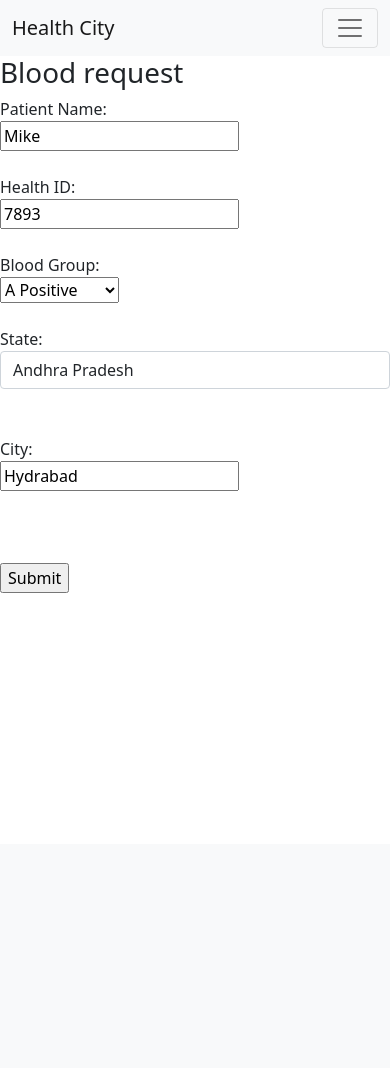
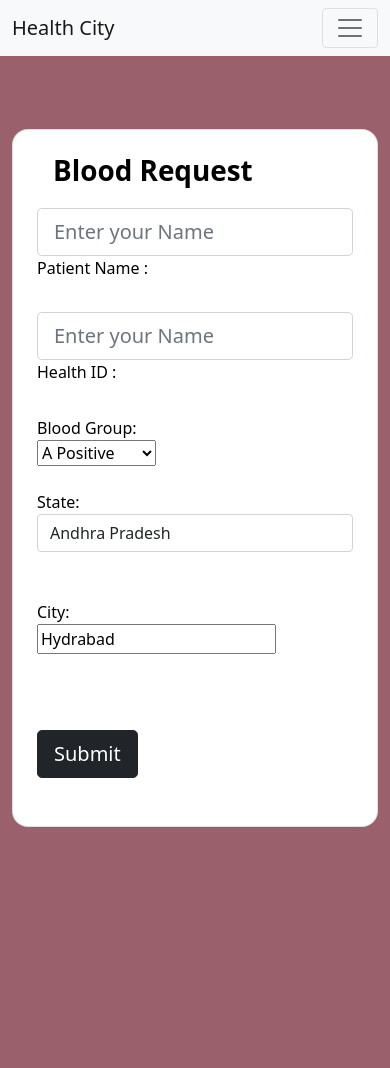
Before and after one commit to akash-r-prabhu/CodePoltergeist_AkashRPrabhu, a Flask app: page /request_for_blood in a window 390 px wide. Before the commit the page ends 593 px from the top, so only its background shows below. Run offline with Flask 2, Linux system fonts and the light colour scheme.

Commit message:
changed image in user login and changed css in blood request

```diff
--- a/templates/blood_request.html
+++ b/templates/blood_request.html
@@ -5,10 +5,26 @@
     <meta http-equiv="X-UA-Compatible" content="IE=edge">
     <meta name="viewport" content="width=device-width, initial-scale=1.0">
     <link href="https://cdn.jsdelivr.net/npm/bootstrap@5.1.3/dist/css/bootstrap.min.css" rel="stylesheet" integrity="sha384-1BmE4kWBq78iYhFldvKuhfTAU6auU8tT94WrHftjDbrCEXSU1oBoqyl2QvZ6jIW3" crossorigin="anonymous">
+    <title>Blood Request </title>
+    <style>
+        .button {
+          background-color: #4CAF50;
+          border: none;
+          color: white;
+          padding: 12px 26px;
+          text-align: center;
+          text-decoration: none;
+          display: inline-block;
+          font-size: 16px;
+          margin: 4px 2px;
+          cursor: pointer;
+        }
+        </style>
+</head>
 
-    <title>Blood Request</title>
-</head>
-<body>
+
+        <body style="background-color: #9A616D;">
+
           <nav class="navbar navbar-expand-lg navbar-light bg-light">
             <div class="container-fluid">
               <a class="navbar-brand" href="/">Health City</a>
@@ -33,12 +49,40 @@
               </div>
             </div>
         </nav>
-    <H1>Blood request</H1>
-    <form action="">
-        <label for="pname">Patient Name:</label><br>
-        <input type="text" id="pname" value="Mike"><br><br>
-        <label for="phid">Health ID:</label><br>
-        <input type="text" id="phid" value="7893"><br><br>
+
+        <!-- template -->
+        <section class="vh-100" style="background-color: #9A616D;">
+            <div class="container py-5 h-100">
+              <div class="row d-flex justify-content-center align-items-center h-100">
+                <div class="col col-xl-10">
+                  <div class="card" style="border-radius: 1rem;">
+                    <div class="row g-0">
+                      <div class="col-md-6 col-lg-5 d-none d-md-block">
+                      <img
+                          src="https://vistapointe.net/images/blood-donation-4.jpg"
+                          alt="login form"
+                          class="img-fluid" style="border-radius: 1rem 0 0 1rem;margin-top: 100px;"
+                        />
+                      </div>
+                      <div class="col-md-6 col-lg-7 d-flex align-items-center">
+                        <div class="card-body p-4 p-lg-5 text-black">
+
+                          <form action="/user_login" method="POST">
+
+                            <div class="d-flex align-items-center mb-3 pb-1">
+                              <i class="fas fa-cubes fa-2x me-3" style="color: #ff6219;"></i>
+                              <span class="h1 fw-bold mb-0">Blood Request </span>
+                            </div>
+
+
+                            <div class="form-outline mb-4">
+                              <input type="text" id="pname" name="pname" placeholder="Enter your Name" required class="form-control form-control-lg" />
+                              <label class="form-label" for="pname">Patient Name :</label>
+                            </div>
+                            <div class="form-outline mb-4">
+                              <input type="text" id="phid" name="phid" placeholder="Enter your Name" required class="form-control form-control-lg" />
+                              <label class="form-label" for="phid">Health ID :</label>
+                            </div>
                             <label for="pbloodgroup">Blood Group:</label><br>
                              <select id="pbloodgroup">
                               <option>A Positive</option>
@@ -99,9 +143,25 @@
                               <br><br>
                             <label for="pcity">City:</label><br>
                             <input type="text" id="city" value="Hydrabad"><br><br>
+                            <br><br>
 
-        <br><br>
-        <input type="submit" value="Submit">
+                            <div class="pt-1 mb-4">
+                              <button class="btn btn-dark btn-lg btn-block" type="submit">Submit</button>
+                            </div>
+
                           </form>
+
+                        </div>
+                      </div>
+                    </div>
+                  </div>
+                </div>
+              </div>
+            </div>
+            <br><br><br><br><br><br><br>
+          </section>
+        <!-- template end -->
+
         </body>
+
 </html>
--- a/templates/user_login.html
+++ b/templates/user_login.html
@@ -58,9 +58,9 @@
                     <div class="row g-0">
                       <div class="col-md-6 col-lg-5 d-none d-md-block">
                         <img
-                          src="https://www.healthcareitnews.com/sites/hitn/files/Global%20healthcare_2.jpg"
+                          src="https://i.pinimg.com/736x/cb/ea/2a/cbea2afacef63884c737f395c167a803--heart-health-healthy-living.jpg"
                           alt="login form"
-                          class="img-fluid" style="border-radius: 1rem 0 0 1rem;"
+                          class="img-fluid" style="border-radius: 1rem 0 0 1rem;margin-top: 20px;"
                         />
                       </div>
                       <div class="col-md-6 col-lg-7 d-flex align-items-center">
```
Lines whose indentation alone changed are shown as unchanged.
